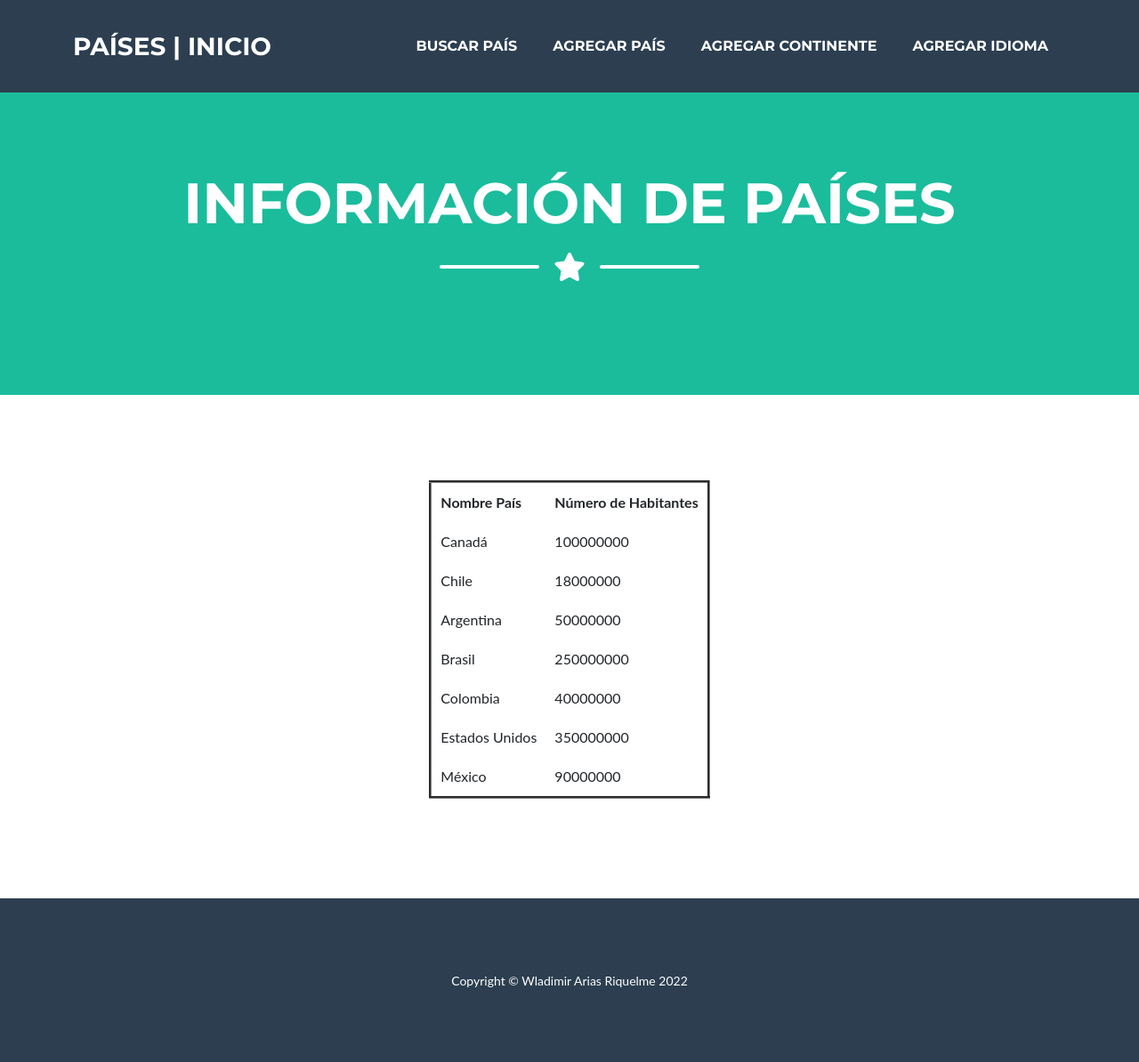
After one commit to wladimirarias/entrega1arias, a Django app: template app/templates/app/resultados_busquedas_paises.html in a window 1280 px wide. The commit adds this page. Shown: the whole page at 89% size. Run offline with Django 4.2, Linux system fonts and the light colour scheme; the template is opened without the code that fills it: values that come from a table or form of the project are taken from there, others are empty; data comes from the database, SQL or seed files in the repository; both versions use the stored data as it was after the commit; some libraries are stand-ins or nearby versions.

Commit message:
actualización para entrega

```diff
--- a/app/templates/app/base.html
+++ b/app/templates/app/base.html
@@ -20,7 +20,7 @@
             <a class="navbar-brand" href="{% url 'app-inicio' %}">Países | Inicio</a>
             <div class="collapse navbar-collapse" id="navbarResponsive">
                 <ul class="navbar-nav ms-auto">
-                    <li class="nav-item mx-0 mx-lg-1"><a class="nav-link py-3 px-0 px-lg-3 rounded" href="#">Buscar País</a></li>
+                    <li class="nav-item mx-0 mx-lg-1"><a class="nav-link py-3 px-0 px-lg-3 rounded" href="{% url 'app-paises-buscar' %}">Buscar País</a></li>
                     <li class="nav-item mx-0 mx-lg-1"><a class="nav-link py-3 px-0 px-lg-3 rounded" href="{% url 'app-paises-crear' %}">Agregar País</a></li>
                     <li class="nav-item mx-0 mx-lg-1"><a class="nav-link py-3 px-0 px-lg-3 rounded" href="{% url 'app-continentes-crear' %}">Agregar Continente</a></li>
                     <li class="nav-item mx-0 mx-lg-1"><a class="nav-link py-3 px-0 px-lg-3 rounded" href="{% url 'app-idiomas-crear' %}">Agregar Idioma</a></li>
--- /dev/null
+++ b/app/templates/app/resultados_busquedas_paises.html
@@ -0,0 +1,20 @@
+{% extends 'app/base.html' %}
+
+{% block contenido %}
+
+<ul>
+    <table cellspacing="10" cellpadding="10" border="3">
+        <th>Nombre País</th>
+        <th>Número de Habitantes</th>
+        {% for pais in paises %}
+        <tr>
+            <td>
+                {{pais.nombre_pais}}
+            </td>
+            <td>{{pais.num_habitantes}}</td>
+        </tr>
+        {% endfor %}
+    </table>
+</ul>
+
+{% endblock %}
--- a/app/urls.py
+++ b/app/urls.py
@@ -5,6 +5,8 @@ urlpatterns = [
     path("", inicio,  name="app-inicio"),
     path("paises/", paises, name="app-paises"),
     path("paises/crear/", creacion_pais, name="app-paises-crear"),
+    path("paises/buscar/", buscar_pais, name="app-paises-buscar"),
+    path("paises/buscar/resultados", resultados_busqueda_paises, name="app-paises-buscar-resultados"),
     path("contienentes/", continentes, name="app-continentes"),
     path("continentes/crear/", creacion_continente, name="app-continentes-crear"),
     path("idiomas/", idiomas, name="app-idiomas"),
--- a/proyecto/urls.py
+++ b/proyecto/urls.py
@@ -18,5 +18,5 @@ from django.urls import path, include
 
 urlpatterns = [
     path('admin/', admin.site.urls),
-    path('heroes/', include("app.urls"))
+    path('paises/', include("app.urls"))
 ]
```
Also changed, not shown: app/templates/app/busqueda_paises.html (+11 -0 lines), app/views.py (+10 -0 lines), README.md (added), app/templates/app/resultados_busqueda_paises.html (deleted), db.sqlite3.
